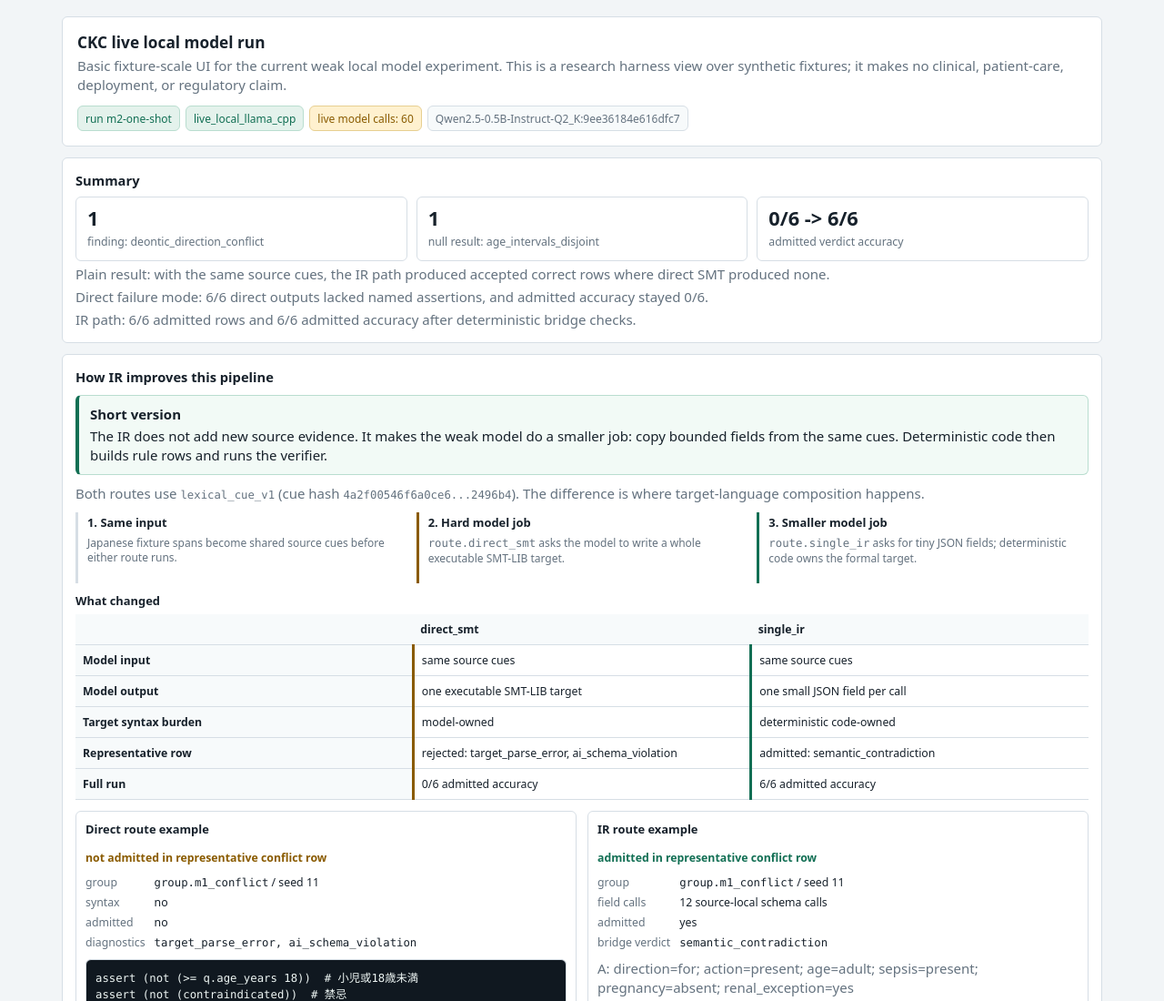
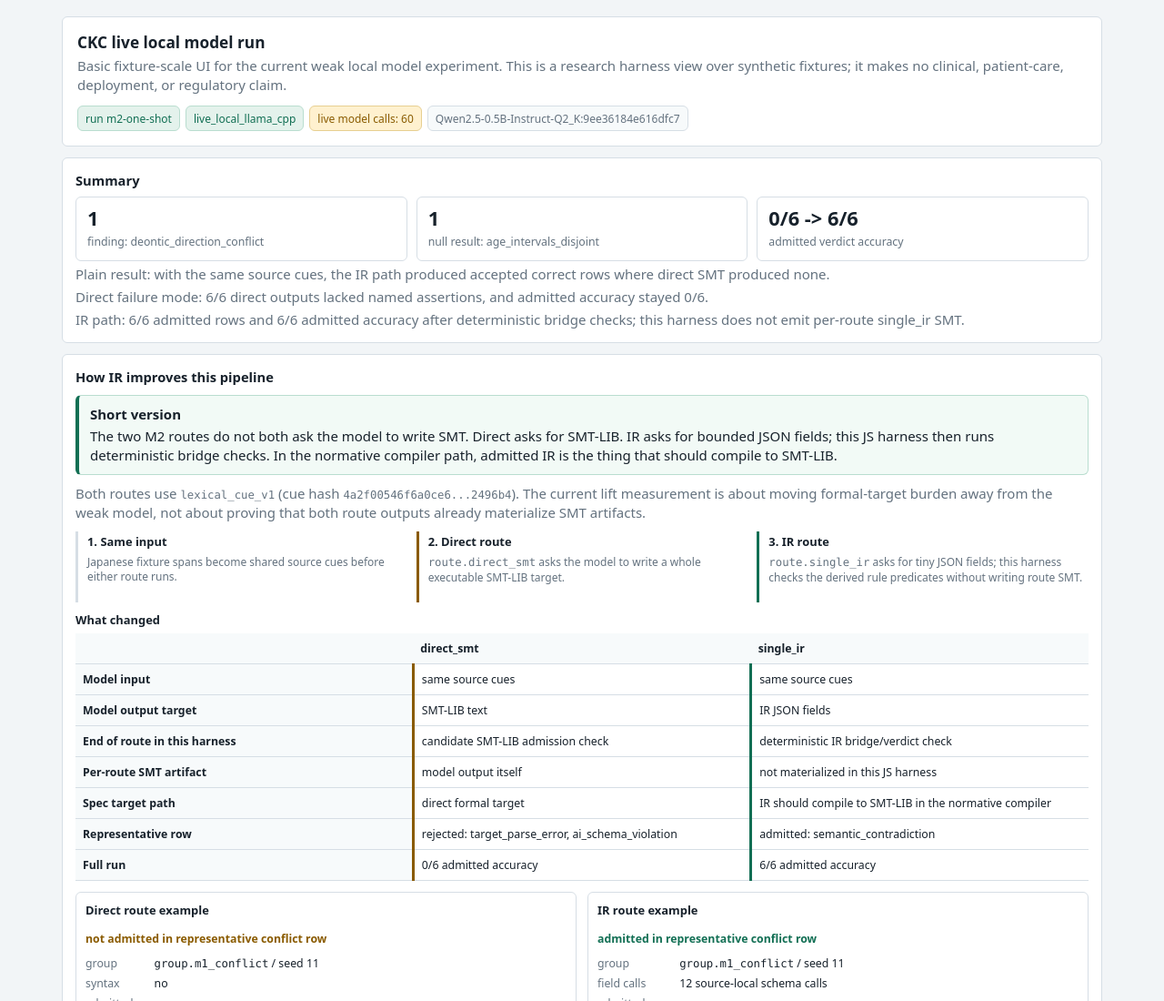
Before and after one commit to eturkes/ckc-ui, a website: page index.html in a window 1280 px wide. Shown: the top 1100 px of the page at 91% size. Drawn offline with Linux system fonts and the light colour scheme.

Commit message:
ui: clarify smt route targets

```diff
--- a/index.html
+++ b/index.html
@@ -108,28 +108,28 @@
       </div>
       <p>Plain result: with the same source cues, the IR path produced accepted correct rows where direct SMT produced none.</p>
       <p>Direct failure mode: 6/6 direct outputs lacked named assertions, and admitted accuracy stayed 0/6.</p>
-      <p>IR path: 6/6 admitted rows and 6/6 admitted accuracy after deterministic bridge checks.</p>
+      <p>IR path: 6/6 admitted rows and 6/6 admitted accuracy after deterministic bridge checks; this harness does not emit per-route single_ir SMT.</p>
     </section>
 
     <section>
       <h2>How IR improves this pipeline</h2>
       <div class="takeaway">
         <strong>Short version</strong>
-        <p>The IR does not add new source evidence. It makes the weak model do a smaller job: copy bounded fields from the same cues. Deterministic code then builds rule rows and runs the verifier.</p>
+        <p>The two M2 routes do not both ask the model to write SMT. Direct asks for SMT-LIB. IR asks for bounded JSON fields; this JS harness then runs deterministic bridge checks. In the normative compiler path, admitted IR is the thing that should compile to SMT-LIB.</p>
       </div>
-      <p>Both routes use <code>lexical_cue_v1</code> (cue hash <code>4a2f00546f6a0ce6...2496b4</code>). The difference is where target-language composition happens.</p>
+      <p>Both routes use <code>lexical_cue_v1</code> (cue hash <code>4a2f00546f6a0ce6...2496b4</code>). The current lift measurement is about moving formal-target burden away from the weak model, not about proving that both route outputs already materialize SMT artifacts.</p>
       <div class="flow">
         <div class="flow-step">
           <strong>1. Same input</strong>
           <span>Japanese fixture spans become shared source cues before either route runs.</span>
         </div>
         <div class="flow-step warn">
-          <strong>2. Hard model job</strong>
+          <strong>2. Direct route</strong>
           <span><code>route.direct_smt</code> asks the model to write a whole executable SMT-LIB target.</span>
         </div>
         <div class="flow-step ok">
-          <strong>3. Smaller model job</strong>
-          <span><code>route.single_ir</code> asks for tiny JSON fields; deterministic code owns the formal target.</span>
+          <strong>3. IR route</strong>
+          <span><code>route.single_ir</code> asks for tiny JSON fields; this harness checks the derived rule predicates without writing route SMT.</span>
         </div>
       </div>
       <h3>What changed</h3>
@@ -143,14 +143,24 @@
             <td>same source cues</td>
           </tr>
           <tr>
-            <th>Model output</th>
-            <td>one executable SMT-LIB target</td>
-            <td>one small JSON field per call</td>
-          </tr>
-          <tr>
-            <th>Target syntax burden</th>
-            <td>model-owned</td>
-            <td>deterministic code-owned</td>
+            <th>Model output target</th>
+            <td>SMT-LIB text</td>
+            <td>IR JSON fields</td>
+          </tr>
+          <tr>
+            <th>End of route in this harness</th>
+            <td>candidate SMT-LIB admission check</td>
+            <td>deterministic IR bridge/verdict check</td>
+          </tr>
+          <tr>
+            <th>Per-route SMT artifact</th>
+            <td>model output itself</td>
+            <td>not materialized in this JS harness</td>
+          </tr>
+          <tr>
+            <th>Spec target path</th>
+            <td>direct formal target</td>
+            <td>IR should compile to SMT-LIB in the normative compiler</td>
           </tr>
           <tr>
             <th>Representative row</th>
@@ -225,6 +235,7 @@ assert (not (contraindicated))  # 禁忌</pre>
       </div>
       <details>
         <summary>Evidence details: shared cues, bridge checks, and IR internals</summary>
+        <p>M1 compiled group artifacts still emit SMT-LIB under <code>groups/&lt;group&gt;/smt/</code>. The M2 <code>route.single_ir</code> comparison rows shown here are model-route evidence: they record IR JSON, deterministic bridge predicates, and verdicts, but no per-route SMT-LIB file.</p>
         <h3>Shared source cues</h3>
         <div class="table-wrap">
           <table class="extra-wide">
```
Also changed, not shown: tools/build-run.mjs (+11 -8 lines), .agent/memory.md.
